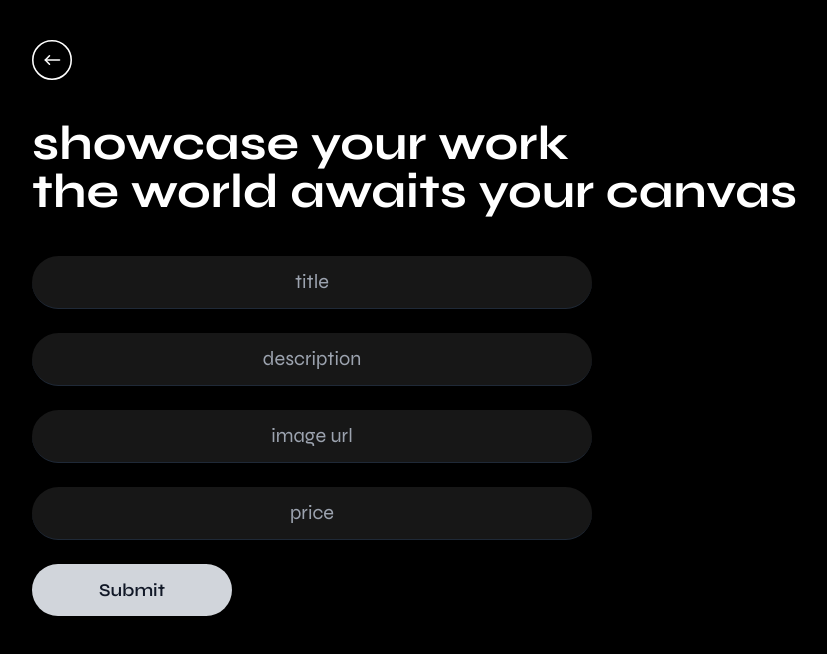
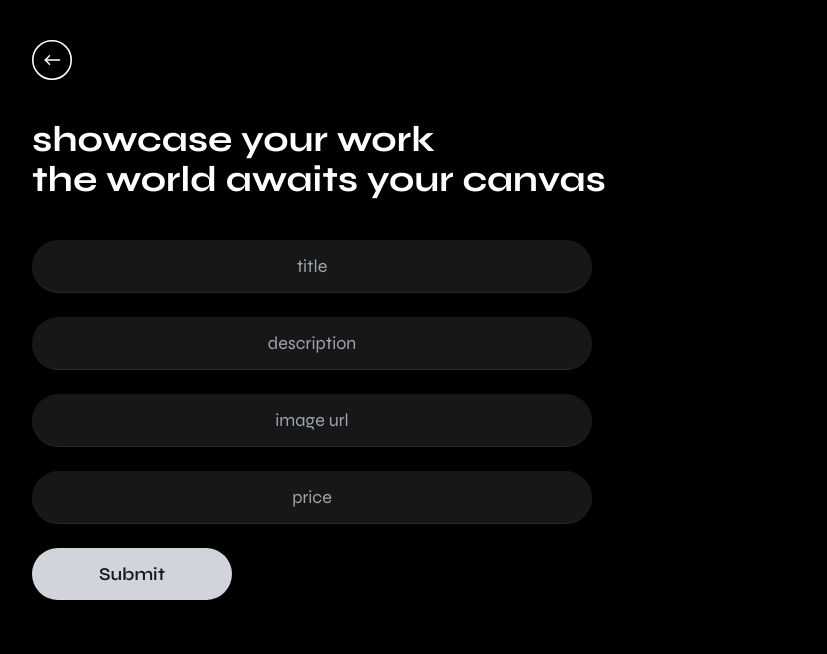
Before and after one commit to ggakila/Webstack-Portfolio, a Next.js app in the folder frontend/duqqa/: page /showcase in a window 1280 px wide. Shown: the top 654 px of the page, without its empty margins (48-875 px from the left). Built offline with nearby package versions, Linux system fonts and the light colour scheme; no server answers.

Commit message:
styling edits

```diff
--- a/frontend/duqqa/src/pages/art/[slug].js
+++ b/frontend/duqqa/src/pages/art/[slug].js
@@ -55,7 +55,9 @@ export default function ProductPage() {
 	}
 
 	return (
-		<div className={` ${syne.className} w-full h-screen flex flex-col md:flex-row items-center p-10 md:p-20`}>
+		<div
+			className={` ${syne.className} w-full h-screen flex flex-col md:flex-row items-center p-10 `}
+		>
 			<div className="w-full md:w-1/2 h-full relative">
 				<Image
 					src={product.imageUrl}
@@ -64,23 +66,23 @@ export default function ProductPage() {
 					style={{ objectFit: "contain" }}
 				/>
 			</div>
-			<div className="w-full md:w-1/2 md:p-10 flex flex-col gap-10  h-full justify-center text-lg text-gray-400 font-light">
+			<div className="w-full md:w-1/2 p-5 md:p-10 flex flex-col gap-10  h-full justify-center text-sm md:text-md text-gray-400 font-light">
 				<div className="flex">
-					<p className="w-1/4 text-xl font-semibold">Title:</p>
+					<p className="w-1/4 text-sm md:text-md font-semibold">Title:</p>
 					<p className="w-3/4 text-gray-100">{product.productName}</p>
 				</div>
 				<div className="flex">
-					<p className="w-1/4 text-xl font-semibold">Description:</p>
+					<p className="w-1/4 text-sm md:text-md font-semibold">Description:</p>
 					<p className="w-3/4 text-gray-100">{product.description}</p>
 				</div>
 				<div className="flex">
-					<p className="w-1/4 text-xl font-semibold">Price:</p>
+					<p className="w-1/4 text-sm md:text-md font-semibold">Price:</p>
 					<p className="w-3/4 text-gray-100">${product.price}</p>
 				</div>
 				<div className="flex">
 					<p className="w-1/4"></p>
 					<Link
-						href='/exhibition'
+						href="/exhibition"
 						className="w-3/4 bg-gray-100 text-black p-3 rounded-md hover:text-gray-100 text-[14px] font-medium hover:bg-orange-500 text-center max-w-[200px] "
 					>
 						back to exhibition
--- a/frontend/duqqa/src/pages/exhibition.js
+++ b/frontend/duqqa/src/pages/exhibition.js
@@ -61,10 +61,10 @@ export default function Exhibition() {
 				</Link>
 				<div className="flex flex-col md:flex-row md:items-center justify-between gap-5 w-full">
 					<div className="">
-						<h1 className="text-3xl md:text-5xl text-white z-10">Exhibition</h1>
-						<h1 className="text-xl md:text-3xl">Available works</h1>
+						<h1 className="text-2xl md:text-4xl text-white z-10">Exhibition</h1>
+						<h1 className="text-xl md:text-2xl">Available works</h1>
 					</div>
-					<p className="text-[14px] md:text-2xl  md:w-1/3">
+					<p className="text-[14px] md:text-xl  md:w-1/3">
 						Our goal is to democratize art, providing a space where talents are
 						celebrated, stories are shared, and connections are forged{" "}
 					</p>
--- a/frontend/duqqa/src/pages/showcase.js
+++ b/frontend/duqqa/src/pages/showcase.js
@@ -92,7 +92,7 @@ export default function ProductForm() {
 					alt="back button home"
 				/>
 			</Link>
-			<h1 className="text-3xl md:text-5xl font-bold">
+			<h1 className="text-3xl md:text-4xl font-bold">
 				showcase your work<br></br> the world awaits your canvas
 			</h1>
 			<form
@@ -103,7 +103,7 @@ export default function ProductForm() {
 					<input
 						{...register("productName")}
 						placeholder="title"
-						className="w-full  border-b border-gray-800 outline-none text-xl py-3 bg-neutral-900 rounded-full text-center text-gray-300"
+						className="w-full  border-b border-gray-800 outline-none text-lg py-3 bg-neutral-900 rounded-full text-center text-gray-300"
 						autoComplete="off"
 					/>
 					<p className="text-red-500">{errors.productName?.message}</p>
@@ -113,7 +113,7 @@ export default function ProductForm() {
 					<input
 						{...register("description")}
 						placeholder="description"
-						className="w-full  border-b border-gray-800 outline-none text-xl py-3 bg-neutral-900 rounded-full text-center text-gray-300"
+						className="w-full  border-b border-gray-800 outline-none text-lg py-3 bg-neutral-900 rounded-full text-center text-gray-300"
 						autoComplete="off"
 					/>
 					<p className="text-red-500">{errors.description?.message}</p>
@@ -123,7 +123,7 @@ export default function ProductForm() {
 					<input
 						{...register("imageUrl")}
 						placeholder="image url"
-						className="w-full  border-b border-gray-800 outline-none text-xl py-3 bg-neutral-900 rounded-full text-center text-gray-300"
+						className="w-full  border-b border-gray-800 outline-none text-lg py-3 bg-neutral-900 rounded-full text-center text-gray-300"
 						autoComplete="off"
 					/>
 					<p className="text-red-500">{errors.imageUrl?.message}</p>
@@ -133,7 +133,7 @@ export default function ProductForm() {
 					<input
 						{...register("price")}
 						placeholder="price"
-						className="w-full  border-b border-gray-800 outline-none text-xl py-3 bg-neutral-900 rounded-full text-center text-gray-300"
+						className="w-full  border-b border-gray-800 outline-none text-lg py-3 bg-neutral-900 rounded-full text-center text-gray-300"
 						autoComplete="off"
 					/>
 					<p className="text-red-500">{errors.price?.message}</p>
```
